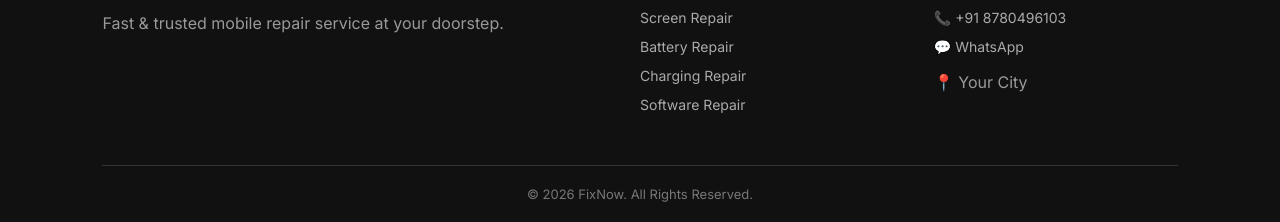
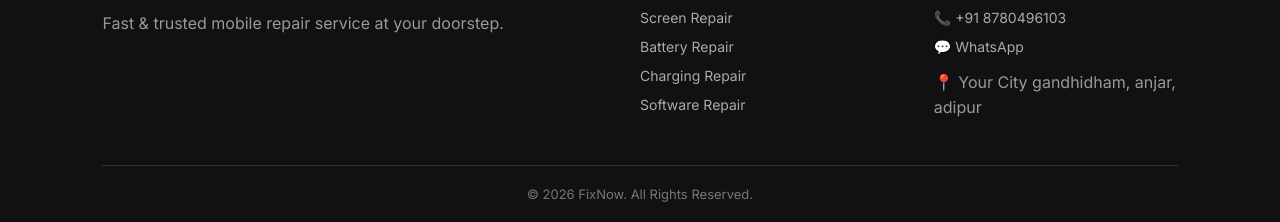
Before and after one commit to avinashsingh69979-design/Fix, a plain HTML site: page index.html in a window 1280 px wide. Shown: the part 3769-3991 px from the top of the page. Drawn offline with Linux system fonts and the light colour scheme.

Commit message:
Update location text in index.html

```diff
--- a/index.html
+++ b/index.html
@@ -420,7 +420,7 @@
             <a href="https://wa.me/918780496103" target="_blank">
                 💬 WhatsApp
             </a>
-            <p>📍 Your City</p>
+            <p>📍 Your City gandhidham, anjar, adipur</p>
         </div>
 
     </div>
```
